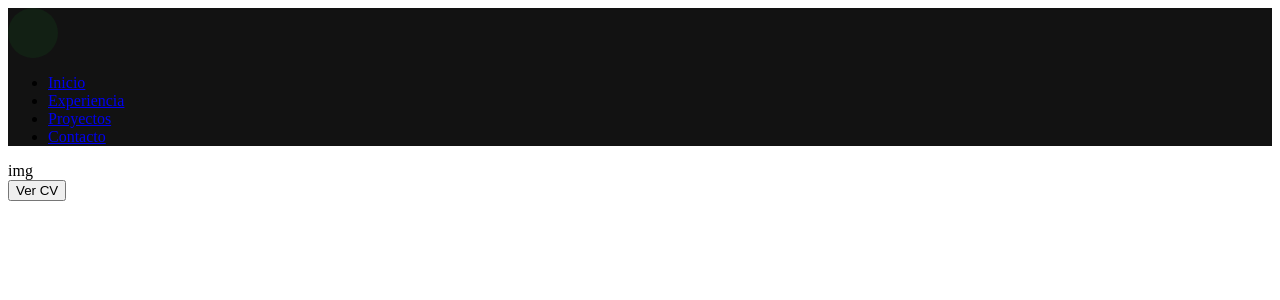
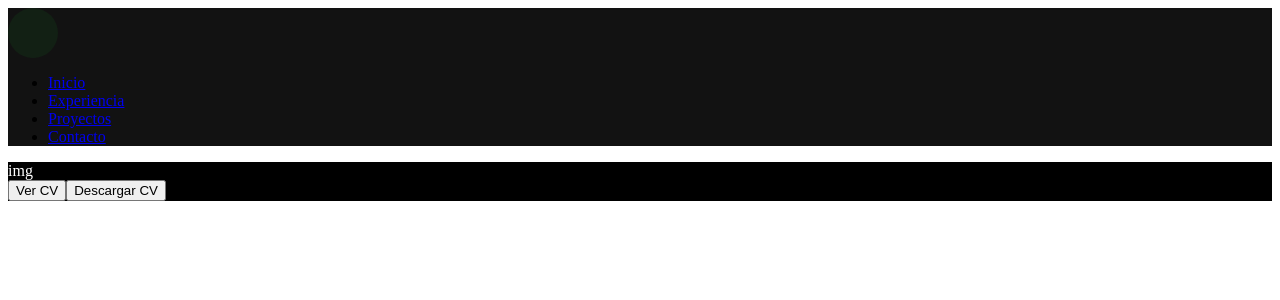
Before and after one commit to DiegoF23/porfolio2024, a React (Vite) app: page / in a window 1280 px wide. Shown: the top 300 px of the page. Built offline with nearby package versions, Linux system fonts and the light colour scheme.

Commit message:
add buttonDownloadCv

```diff
--- /dev/null
+++ b/src/components/Main/MainHome/ButtonDownloadCv.jsx
@@ -0,0 +1,12 @@
+import React from 'react'
+import { rutaPdf } from '../../../constants/routes'
+
+const ButtonDownloadCv = () => {
+  return (
+    <a href={rutaPdf} download="CV_DiegoFlores.pdf">
+        <button>Descargar CV</button>
+    </a>
+  )
+}
+
+export default ButtonDownloadCv
--- a/src/components/Main/MainHome/MainHome.jsx
+++ b/src/components/Main/MainHome/MainHome.jsx
@@ -1,11 +1,14 @@
 import React from 'react'
 import ImgBinario from './ImgBinario'
 import ButtonViewCv from './ButtonViewCv'
+import ButtonDownloadCv from './ButtonDownloadCv'
+import '../../../css/Main/MainInicio/MainHome.css'
 const MainHome = () => {
   return (
-    <div>
-      <ImgBinario></ImgBinario>
+    <div className='MainHome'>
+      <ImgBinario/>
       <ButtonViewCv/>
+      <ButtonDownloadCv/>
     </div>
   )
 }
--- /dev/null
+++ b/src/css/Main/MainInicio/MainHome.css
@@ -0,0 +1,4 @@
+.MainHome{
+    background-color: black;
+    color: white;
+    }
```
